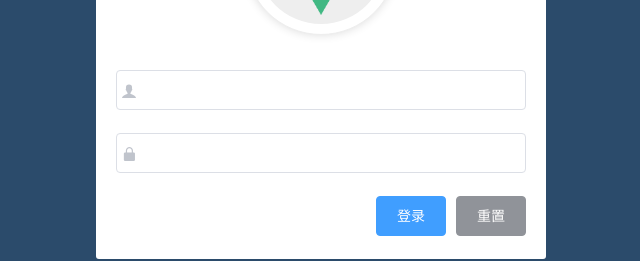
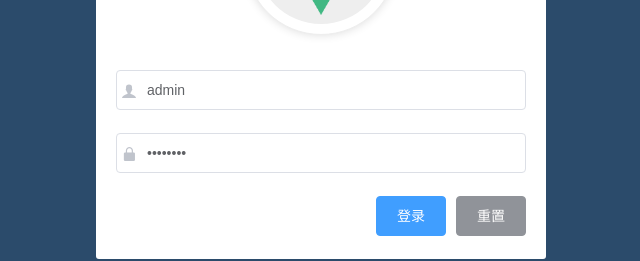
Before and after one commit to wu-yiqiang/vue-shop-manage, a Vue app: page /#/login in a window 1280 px wide. Shown: the part 291-552 px from the top of the page, without its empty margins (319-959 px from the left). Built offline with nearby package versions, Linux system fonts and the light colour scheme.

Commit message:
实现表单的双向数据绑定

```diff
--- a/src/components/Login.vue
+++ b/src/components/Login.vue
@@ -6,14 +6,14 @@
         <img src="../assets/logo.png" alt="">
       </div>
       <!-- 登录表单区域 -->
-      <el-form class="login_form">
+      <el-form class="login_form" :model="loginForm">
         <!-- 用户名 -->
         <el-form-item>
-          <el-input prefix-icon="iconfont icon-user"></el-input>
+          <el-input v-model="loginForm.username" prefix-icon="iconfont icon-user"></el-input>
         </el-form-item>
         <!-- 密码 -->
         <el-form-item>
-          <el-input prefix-icon="iconfont icon-3702mima"></el-input>
+          <el-input v-model="loginForm.password" prefix-icon="iconfont icon-3702mima" type="password"></el-input>
         </el-form-item>
         <!-- 按钮 -->
         <el-form-item class="btns">
@@ -26,7 +26,16 @@
 </template>
 
 <script>
-export default {}
+export default {
+  data(){
+    return {
+      loginForm:{
+        username:"admin",
+        password:"admin123"
+      }
+    }
+  }
+}
 </script>
 
 <style lang="less" scoped>
```
